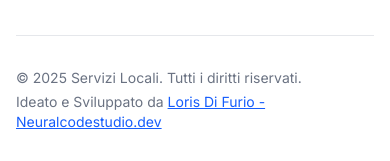
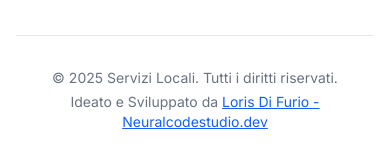
Before and after one commit to LRX-alt/servizi-locali, a Next.js app: page / in a window 390 px wide. Shown: the part 2352-2513 px from the top of the page. Built offline with nearby package versions, Linux system fonts and the light colour scheme; no server answers; the database is empty.

Commit message:
chore(ui): centra contenuti del footer su mobile, mantiene layout a colonne su desktop

```diff
--- a/src/app/layout.tsx
+++ b/src/app/layout.tsx
@@ -97,7 +97,7 @@
 
               {/* Copyright */}
               <div className="border-t border-gray-200 mt-8 pt-8">
-                <div className="flex flex-col md:flex-row justify-between items-start md:items-center gap-1">
+                <div className="flex flex-col md:flex-row items-center justify-center md:justify-between md:items-center gap-1 text-center md:text-left">
                   <p className="text-sm text-gray-500">
                     © {new Date().getFullYear()} Servizi Locali. Tutti i diritti riservati.
                   </p>
```
